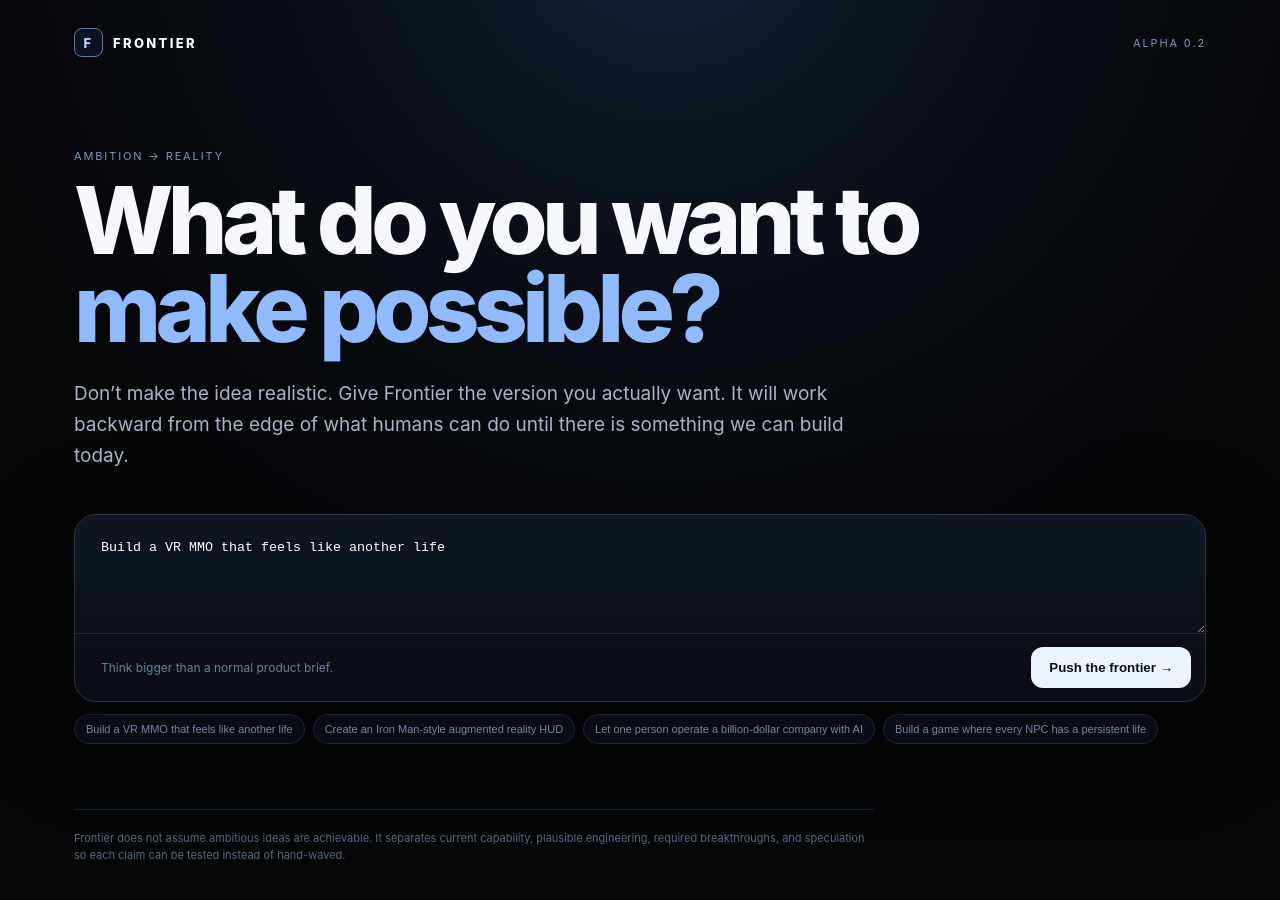
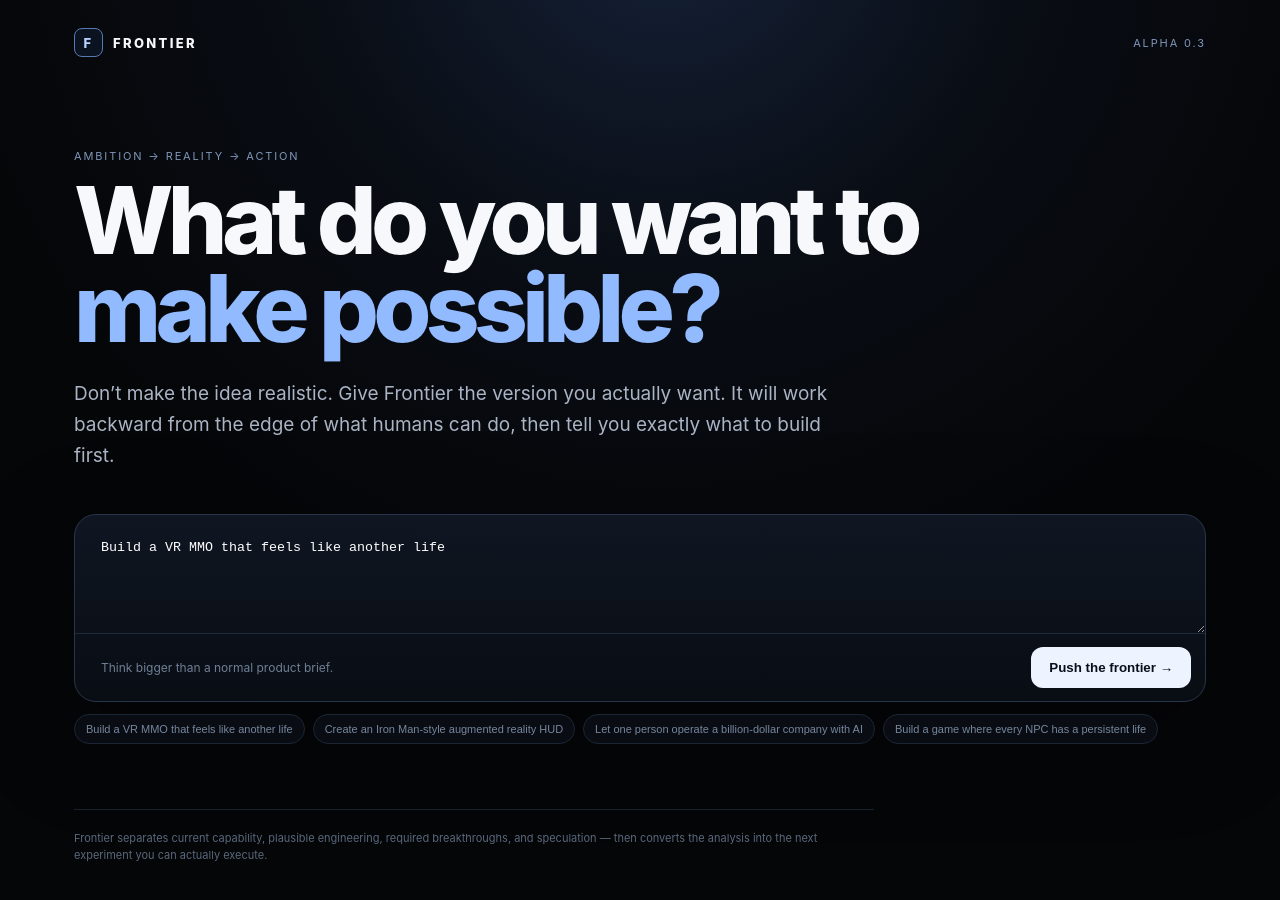
Before and after one commit to kronoke/Frontier-alpha, a Next.js app: page / in a window 1280 px wide. Shown: the top 900 px of the page. Built offline with nearby package versions, Linux system fonts and the light colour scheme.

Commit message:
Add guided next move and Build Mode

```diff
--- a/app/page.tsx
+++ b/app/page.tsx
@@ -1,97 +1,41 @@
 'use client';
 
-import { useState } from 'react';
+import { useEffect, useState } from 'react';
 
-type System = {
-  name: string;
-  level: number;
-  status: string;
-  ceiling: string;
-  route: string;
-};
+type System={name:string;level:number;status:string;ceiling:string;route:string};
+type Step={title:string;instruction:string;doneWhen:string};
+type NextMove={title:string;why:string;time:string;difficulty:string;cost:string;stack:string[];prerequisites:string[];steps:Step[]};
+type Result={ambition:string;northStar:string;reality:string;mode:string;systems:System[];bottlenecks:{title:string;why:string;attack:string}[];wildcards:{title:string;idea:string;payoff:string}[];prototype:{name:string;goal:string;build:string[];success:string[]};roadmap:{phase:string;objective:string;unlock:string}[];nextMove:NextMove};
 
-type Result = {
-  ambition: string;
-  northStar: string;
-  reality: string;
-  mode: string;
-  systems: System[];
-  bottlenecks: { title: string; why: string; attack: string }[];
-  wildcards: { title: string; idea: string; payoff: string }[];
-  prototype: { name: string; goal: string; build: string[]; success: string[] };
-  roadmap: { phase: string; objective: string; unlock: string }[];
-};
+const examples=['Build a VR MMO that feels like another life','Create an Iron Man-style augmented reality HUD','Let one person operate a billion-dollar company with AI','Build a game where every NPC has a persistent life'];
+const loadingStages=['Defining the north star…','Mapping current technology…','Finding the hardest bottlenecks…','Exploring unconventional routes…','Choosing your first build…'];
+function levelLabel(level:number){return['','Available now','Novel integration','Experimental','Breakthrough','Speculative'][level]||'Unknown'}
 
-const examples = [
-  'Build a VR MMO that feels like another life',
-  'Create an Iron Man-style augmented reality HUD',
-  'Let one person operate a billion-dollar company with AI',
-  'Build a game where every NPC has a persistent life',
-];
-
-function levelLabel(level: number) {
-  return ['','Available now','Novel integration','Experimental','Breakthrough','Speculative'][level] || 'Unknown';
+export default function Home(){
+ const[ambition,setAmbition]=useState('Build a VR MMO that feels like another life');
+ const[loading,setLoading]=useState(false);const[loadingIndex,setLoadingIndex]=useState(0);const[result,setResult]=useState<Result|null>(null);const[error,setError]=useState('');
+ const[buildMode,setBuildMode]=useState(false);const[currentStep,setCurrentStep]=useState(0);const[done,setDone]=useState<number[]>([]);const[expanded,setExpanded]=useState<number|null>(0);
+ useEffect(()=>{if(!loading)return;setLoadingIndex(0);const id=setInterval(()=>setLoadingIndex(i=>Math.min(i+1,loadingStages.length-1)),6500);return()=>clearInterval(id)},[loading]);
+ async function explore(){if(!ambition.trim())return;setLoading(true);setError('');setResult(null);setBuildMode(false);setDone([]);setCurrentStep(0);try{const res=await fetch('/api/discover',{method:'POST',headers:{'Content-Type':'application/json'},body:JSON.stringify({ambition})});const data=await res.json();if(!res.ok)throw new Error(data.error||'Frontier could not analyze this ambition.');setResult(data)}catch(e){setError(e instanceof Error?e.message:'Analysis failed')}finally{setLoading(false)}}
+ function toggleDone(i:number){setDone(d=>d.includes(i)?d.filter(x=>x!==i):[...d,i]);if(!done.includes(i)&&i===currentStep&&result&&i<result.nextMove.steps.length-1)setCurrentStep(i+1)}
+ function startBuild(){setBuildMode(true);setTimeout(()=>document.getElementById('build-mode')?.scrollIntoView({behavior:'smooth'}),50)}
+ return <main className="shell">
+  <nav><div className="brand"><span className="mark">F</span> FRONTIER</div><div className="alpha">ALPHA 0.3</div></nav>
+  <section className="hero"><div className="eyebrow">Ambition → reality → action</div><h1>What do you want to <em>make possible?</em></h1><p>Don’t make the idea realistic. Give Frontier the version you actually want. It will work backward from the edge of what humans can do, then tell you exactly what to build first.</p></section>
+  <section className="command"><textarea value={ambition} onChange={e=>setAmbition(e.target.value)} placeholder="I want to…" rows={3}/><div className="commandFooter"><span>{loading?loadingStages[loadingIndex]:'Think bigger than a normal product brief.'}</span><button onClick={explore} disabled={loading||!ambition.trim()}>{loading?'Working…':'Push the frontier →'}</button></div>{loading&&<div className="progress"><span style={{width:`${(loadingIndex+1)/loadingStages.length*100}%`}}/></div>}</section>
+  <div className="examples">{examples.map(x=><button key={x} onClick={()=>setAmbition(x)}>{x}</button>)}</div>{error&&<div className="error">{error}</div>}
+  {result&&<section className="results">
+   <div className="missionHeader"><div><div className="eyebrow">Mission brief · {result.mode}</div><h2>{result.northStar}</h2></div><div className="statusDot">ACTIVE</div></div>
+   <div className="reality"><span>Current reality</span><p>{result.reality}</p></div>
+   <div className="sectionHead"><span>01</span><h3>The systems that must exist</h3></div><div className="systemGrid">{result.systems.map((s,i)=><article className="system" key={i}><div className="systemTop"><h4>{s.name}</h4><span className={`level l${s.level}`}>L{s.level} · {levelLabel(s.level)}</span></div><p><b>Human ceiling:</b> {s.ceiling}</p><p><b>Frontier route:</b> {s.route}</p><div className="systemStatus">{s.status}</div></article>)}</div>
+   <div className="sectionHead"><span>02</span><h3>Attack the bottlenecks</h3></div><div className="rows">{result.bottlenecks.map((b,i)=><article className="row" key={i}><div className="number">0{i+1}</div><div><h4>{b.title}</h4><p>{b.why}</p><div className="attack">↳ {b.attack}</div></div></article>)}</div>
+   <div className="sectionHead"><span>03</span><h3>Unconventional routes</h3></div><div className="wildGrid">{result.wildcards.map((w,i)=><article className="wild" key={i}><div className="eyebrow">Wildcard {String(i+1).padStart(2,'0')}</div><h4>{w.title}</h4><p>{w.idea}</p><strong>{w.payoff}</strong></article>)}</div>
+   <div className="sectionHead"><span>04</span><h3>Your next move</h3></div>
+   <article className="nextMove"><div className="nextLead"><div className="eyebrow">Do this now</div><h3>{result.nextMove.title}</h3><p>{result.nextMove.why}</p><button className="primary" onClick={startBuild}>Start building this →</button></div><div className="facts"><div><span>TIME</span><b>{result.nextMove.time}</b></div><div><span>DIFFICULTY</span><b>{result.nextMove.difficulty}</b></div><div><span>COST</span><b>{result.nextMove.cost}</b></div><div><span>STACK</span><b>{result.nextMove.stack.join(' · ')}</b></div></div><div className="prereqs"><span>BEFORE YOU START</span><ul>{result.nextMove.prerequisites.map(x=><li key={x}>{x}</li>)}</ul></div></article>
+   {buildMode&&<section id="build-mode" className="buildMode"><div className="buildHeader"><div><div className="eyebrow">Build Mode</div><h2>{result.nextMove.title}</h2><p>Finish one step at a time. Frontier keeps the big vision in view, but your job is only the current step.</p></div><div className="buildProgress">{done.length}/{result.nextMove.steps.length} done</div></div><div className="stepList">{result.nextMove.steps.map((s,i)=>{const isDone=done.includes(i);const active=i===currentStep;return <article className={`buildStep ${active?'active':''} ${isDone?'done':''}`} key={i}><button className="stepTop" onClick={()=>{setCurrentStep(i);setExpanded(expanded===i?null:i)}}><span className="stepNum">{isDone?'✓':String(i+1).padStart(2,'0')}</span><div><small>{active&&!isDone?'DO THIS NOW':isDone?'COMPLETE':'UP NEXT'}</small><h4>{s.title}</h4></div><span className="chev">{expanded===i?'−':'+'}</span></button>{expanded===i&&<div className="stepBody"><p>{s.instruction}</p><div className="doneWhen"><span>YOU'RE DONE WHEN</span>{s.doneWhen}</div><div className="stepActions"><button onClick={()=>toggleDone(i)}>{isDone?'Mark incomplete':'I did this ✓'}</button>{!isDone&&i>0&&<button className="secondary" onClick={()=>setCurrentStep(i-1)}>Previous step</button>}</div></div>}</article>})}</div></section>}
+   <div className="sectionHead"><span>05</span><h3>Why this first build matters</h3></div><article className="prototype"><div><div className="eyebrow">Frontier prototype</div><h3>{result.prototype.name}</h3><p>{result.prototype.goal}</p></div><div><h5>BUILD</h5><ol>{result.prototype.build.map(x=><li key={x}>{x}</li>)}</ol></div><div><h5>SUCCESS MEANS</h5><ul>{result.prototype.success.map(x=><li key={x}>{x}</li>)}</ul></div></article>
+   <div className="sectionHead"><span>06</span><h3>Path toward the impossible version</h3></div><div className="roadmap">{result.roadmap.map((r,i)=><div className="road" key={i}><div className="roadPhase">{r.phase}</div><div><strong>{r.objective}</strong><p>{r.unlock}</p></div></div>)}</div>
+  </section>}
+  <footer>Frontier separates current capability, plausible engineering, required breakthroughs, and speculation — then converts the analysis into the next experiment you can actually execute.</footer>
+ </main>
 }
-
-export default function Home() {
-  const [ambition, setAmbition] = useState('Build a VR MMO that feels like another life');
-  const [loading, setLoading] = useState(false);
-  const [result, setResult] = useState<Result | null>(null);
-  const [error, setError] = useState('');
-
-  async function explore() {
-    if (!ambition.trim()) return;
-    setLoading(true); setError('');
-    try {
-      const res = await fetch('/api/discover', { method:'POST', headers:{'Content-Type':'application/json'}, body:JSON.stringify({ ambition }) });
-      const data = await res.json();
-      if (!res.ok) throw new Error(data.error || 'Frontier could not analyze this ambition.');
-      setResult(data);
-    } catch (e) { setError(e instanceof Error ? e.message : 'Analysis failed'); }
-    finally { setLoading(false); }
-  }
-
-  return (
-    <main className="shell">
-      <nav><div className="brand"><span className="mark">F</span> FRONTIER</div><div className="alpha">ALPHA 0.2</div></nav>
-      <section className="hero">
-        <div className="eyebrow">Ambition → reality</div>
-        <h1>What do you want to <em>make possible?</em></h1>
-        <p>Don’t make the idea realistic. Give Frontier the version you actually want. It will work backward from the edge of what humans can do until there is something we can build today.</p>
-      </section>
-
-      <section className="command">
-        <textarea value={ambition} onChange={e=>setAmbition(e.target.value)} placeholder="I want to…" rows={3}/>
-        <div className="commandFooter"><span>Think bigger than a normal product brief.</span><button onClick={explore} disabled={loading || !ambition.trim()}>{loading ? 'Mapping the frontier…' : 'Push the frontier →'}</button></div>
-      </section>
-
-      <div className="examples">{examples.map(x=><button key={x} onClick={()=>setAmbition(x)}>{x}</button>)}</div>
-      {error && <div className="error">{error}</div>}
-
-      {result && <section className="results">
-        <div className="missionHeader"><div><div className="eyebrow">Mission brief · {result.mode}</div><h2>{result.northStar}</h2></div><div className="statusDot">ACTIVE</div></div>
-        <div className="reality"><span>Current reality</span><p>{result.reality}</p></div>
-
-        <div className="sectionHead"><span>01</span><h3>The systems that must exist</h3></div>
-        <div className="systemGrid">{result.systems.map((s,i)=><article className="system" key={i}>
-          <div className="systemTop"><h4>{s.name}</h4><span className={`level l${s.level}`}>L{s.level} · {levelLabel(s.level)}</span></div>
-          <p><b>Human ceiling:</b> {s.ceiling}</p><p><b>Frontier route:</b> {s.route}</p><div className="systemStatus">{s.status}</div>
-        </article>)}</div>
-
-        <div className="sectionHead"><span>02</span><h3>Attack the bottlenecks</h3></div>
-        <div className="rows">{result.bottlenecks.map((b,i)=><article className="row" key={i}><div className="number">0{i+1}</div><div><h4>{b.title}</h4><p>{b.why}</p><div className="attack">↳ {b.attack}</div></div></article>)}</div>
-
-        <div className="sectionHead"><span>03</span><h3>Unconventional routes</h3></div>
-        <div className="wildGrid">{result.wildcards.map((w,i)=><article className="wild" key={i}><div className="eyebrow">Wildcard {String(i+1).padStart(2,'0')}</div><h4>{w.title}</h4><p>{w.idea}</p><strong>{w.payoff}</strong></article>)}</div>
-
-        <div className="sectionHead"><span>04</span><h3>Build this first</h3></div>
-        <article className="prototype"><div><div className="eyebrow">Frontier prototype</div><h3>{result.prototype.name}</h3><p>{result.prototype.goal}</p></div><div><h5>BUILD</h5><ol>{result.prototype.build.map(x=><li key={x}>{x}</li>)}</ol></div><div><h5>SUCCESS MEANS</h5><ul>{result.prototype.success.map(x=><li key={x}>{x}</li>)}</ul></div></article>
-
-        <div className="sectionHead"><span>05</span><h3>Path toward the impossible version</h3></div>
-        <div className="roadmap">{result.roadmap.map((r,i)=><div className="road" key={i}><div className="roadPhase">{r.phase}</div><div><strong>{r.objective}</strong><p>{r.unlock}</p></div></div>)}</div>
-      </section>}
-
-      <footer>Frontier does not assume ambitious ideas are achievable. It separates current capability, plausible engineering, required breakthroughs, and speculation so each claim can be tested instead of hand-waved.</footer>
-    </main>
-  );
-}
```
